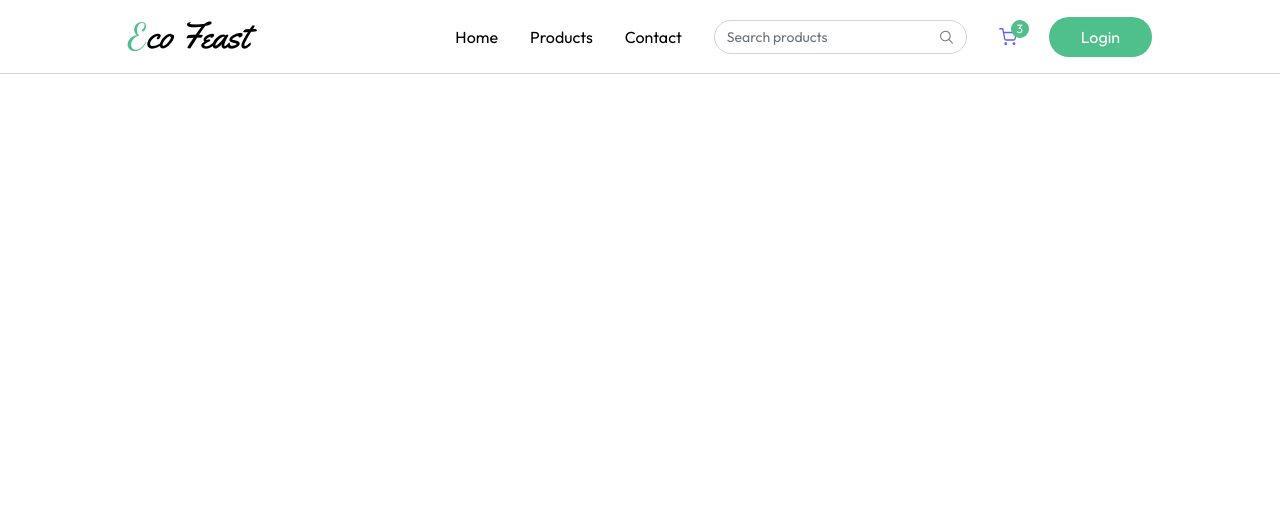
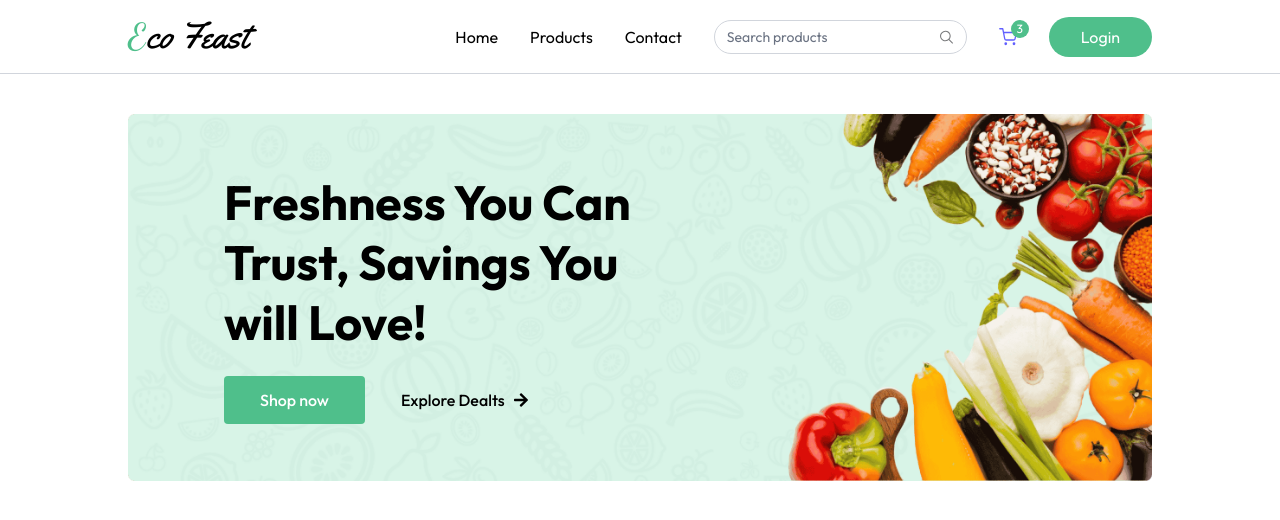
Before and after one commit to itz-Hiru/Eco-Feast-E-Commerce-Frontend, a React (Vite) app: page / in a window 1280 px wide. Shown: the top 520 px of the page. Built offline with nearby package versions, Linux system fonts and the light colour scheme.

Commit message:
Created Hero Banner

```diff
--- a/src/App.jsx
+++ b/src/App.jsx
@@ -1,12 +1,22 @@
-import React from 'react'
-import Navbar from './components/Navbar/Navbar'
+import React from "react";
+import Navbar from "./components/Navbar/Navbar";
+import Home from "./pages/Home/Home";
+import { Route, Routes, useLocation } from "react-router-dom";
 
 const App = () => {
+  const isSellerPath = useLocation().pathname.includes("seller");
   return (
     <div>
-      <Navbar />
+      {isSellerPath ? null : <Navbar />}
+      <div
+        className={`${isSellerPath ? "" : "px-6 md:px-16 lg:px-24 xl:px-32"}`}
+      >
+        <Routes>
+          <Route path="/" element={<Home />} />
+        </Routes>
+      </div>
     </div>
-  )
-}
+  );
+};
 
-export default App
+export default App;
--- /dev/null
+++ b/src/components/Hero/HeroBanner.jsx
@@ -0,0 +1,41 @@
+import React from "react";
+import { assets } from "../../assets/assets";
+import { FaArrowRight } from "react-icons/fa";
+import { Link } from "react-router-dom";
+
+const HeroBanner = () => {
+  return (
+    <div className="relative">
+      <img
+        src={assets.main_banner_bg}
+        alt=""
+        className="w-full hidden md:block"
+      />
+      <img src={assets.main_banner_bg_sm} alt="" className="w-full md:hidden" />
+      <div className="absolute inset-0 flex flex-col items-center md:items-start justify-end md:justify-center pb-24 md:pb-0 px-4 md:pl-18 lg:pl-24">
+        <h1 className="text-3xl md:text-4xl lg:text-5xl font-bold text-center md:text-left max-w-72 md:max-w-80 lg:max-w-105 leading-tight lg:leading-15">
+          Freshness You Can Trust, Savings You will Love!
+        </h1>
+
+        <div className="flex items-center mt-6 font-medium">
+          <Link
+            to={"/products"}
+            className="group flex items-center gap-2 px-7 md:px-9 py-3 bg-primary hover:bg-primary-dull transition rounded text-white cursor-pointer"
+          >
+            Shop now{" "}
+            <FaArrowRight className="text-white md:hidden transition group-focus:translate-x-1" />
+          </Link>
+          <Link
+            to={"/products"}
+            className="group hidden md:flex items-center gap-2 px-9 py-3 cursor-pointer"
+          >
+            Explore Dealts{" "}
+            <FaArrowRight className="text-black transition group-focus:translate-x-1" />
+          </Link>
+        </div>
+      </div>
+    </div>
+  );
+};
+
+export default HeroBanner;
--- /dev/null
+++ b/src/pages/Home/Home.jsx
@@ -0,0 +1,12 @@
+import React from 'react'
+import HeroBanner from '../../components/Hero/HeroBanner'
+
+const Home = () => {
+  return (
+    <div className="mt-10">
+        <HeroBanner />
+    </div>
+  )
+}
+
+export default Home
```
